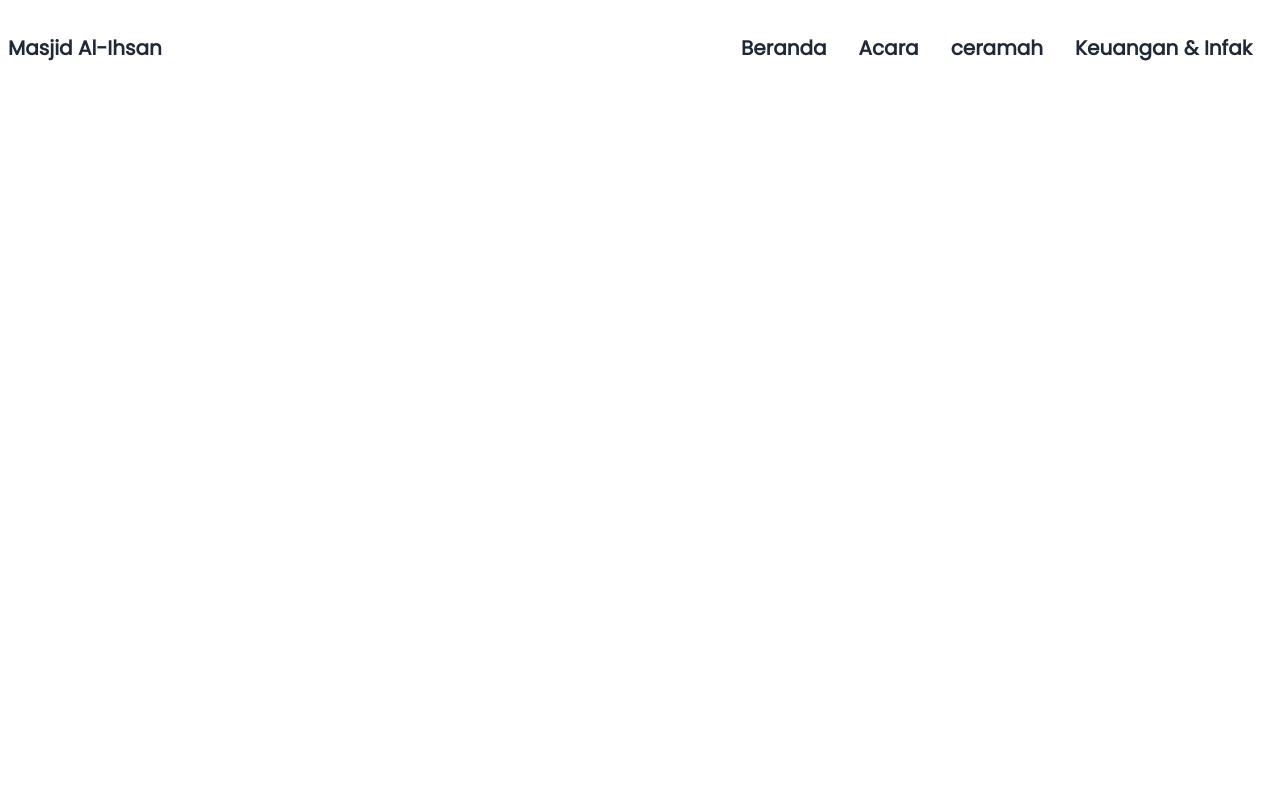
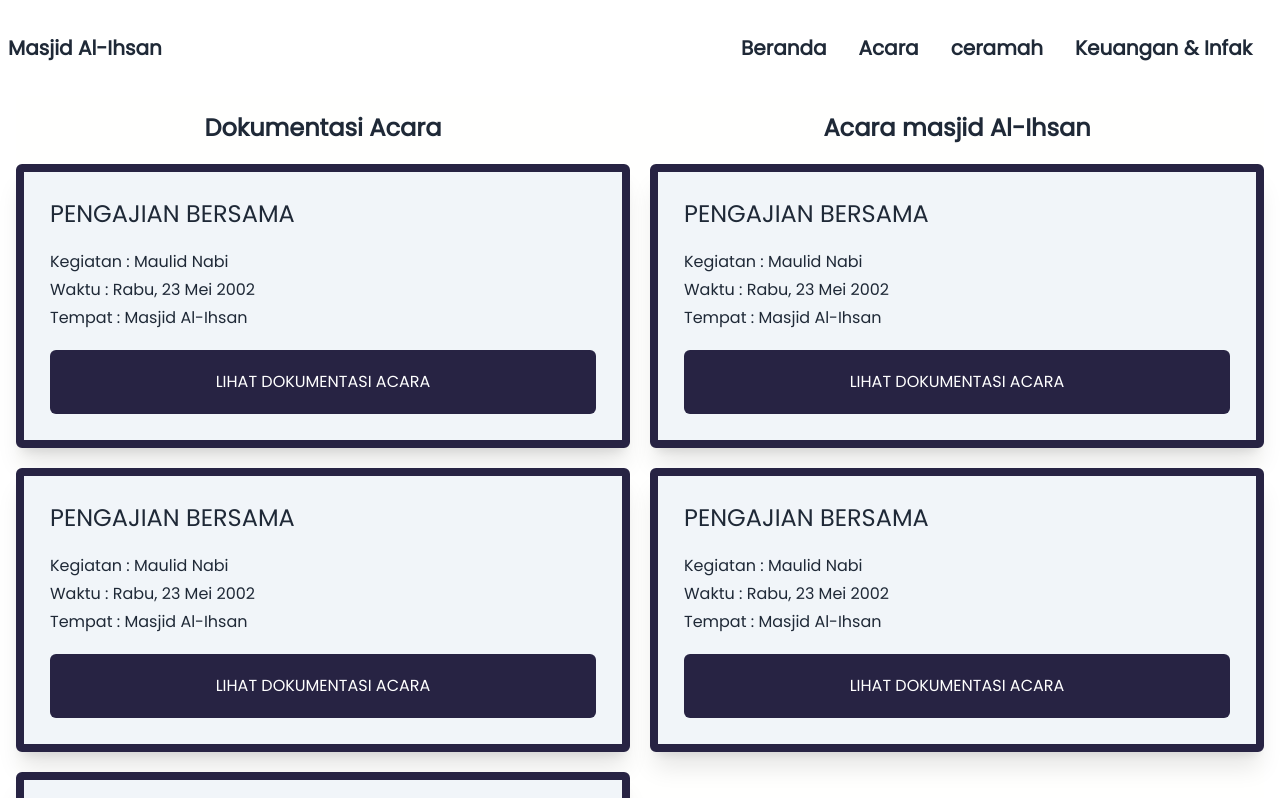
Before and after one commit to 01011001andra/user-final-project, a React (Vite) app: page /acara in a window 1280 px wide. Shown: the top 798 px of the page. Built offline with nearby package versions, Linux system fonts and the light colour scheme.

Commit message:
docs(Beranda): :lipstick: change padding x in layout

```diff
--- a/src/layouts/Layout.jsx
+++ b/src/layouts/Layout.jsx
@@ -4,7 +4,7 @@ const Layout = ({ bg, children, className }) => {
   return (
     <>
       <div className={`${bg && "bg-teritiary"} `}>
-        <div className={`container mx-auto px-2 min-h-screen ${className}`}>
+        <div className={`container mx-auto px-4 min-h-screen ${className}`}>
           {children}
         </div>
       </div>
--- /dev/null
+++ b/src/pages/acara/components/Card.jsx
@@ -0,0 +1,19 @@
+import React from "react";
+
+const Card = () => {
+  return (
+    <div className="w-full border-8 rounded-md border-stroke bg-slate-100 p-[26px] flex flex-col gap-5 shadow-xl">
+      <h1 className="text-2xl">PENGAJIAN BERSAMA</h1>
+      <div className="flex flex-col gap-1">
+        <span>Kegiatan : Maulid Nabi</span>
+        <span>Waktu : Rabu, 23 Mei 2002</span>
+        <span>Tempat : Masjid Al-Ihsan</span>
+      </div>
+      <button className="flex items-center justify-center py-5 text-white rounded-md bg-stroke">
+        LIHAT DOKUMENTASI ACARA
+      </button>
+    </div>
+  );
+};
+
+export default Card;
--- /dev/null
+++ b/src/pages/acara/components/index.js
@@ -0,0 +1,3 @@
+import Card from "./Card";
+
+export { Card };
--- a/src/pages/acara/index.jsx
+++ b/src/pages/acara/index.jsx
@@ -1,11 +1,34 @@
 import React from "react";
 import { Layout, MainLayout } from "../../layouts";
+import { Card } from "./components";
 
 const Acara = () => {
   return (
     <MainLayout title="Acara">
       <Layout>
-        <h1>Acara</h1>
+        <div className="flex flex-col-reverse w-full min-h-screen gap-5 lg:flex-row py-28 bg-main">
+          <div className="flex flex-col w-full gap-5 lg:w-1/2">
+            <h1 className={`text-2xl font-bold text-center`}>
+              Dokumentasi Acara
+            </h1>
+            <div className="flex flex-col gap-5">
+              <Card />
+              <Card />
+              <Card />
+              <Card />
+              <Card />
+            </div>
+          </div>
+          <div className="relative flex flex-col w-full gap-5 lg:w-1/2">
+            <h1 className={`text-2xl font-bold text-center`}>
+              Acara masjid Al-Ihsan
+            </h1>
+            <div className="sticky top-0 right-0 flex flex-col w-full gap-5">
+              <Card />
+              <Card />
+            </div>
+          </div>
+        </div>
       </Layout>
     </MainLayout>
   );
--- a/src/pages/beranda/index.jsx
+++ b/src/pages/beranda/index.jsx
@@ -34,7 +34,10 @@ const Beranda = () => {
         </div>
       </Layout>
       {/* Section 2 */}
-      <Layout bg={true} className="py-[48px] flex flex-col gap-10">
+      <Layout
+        bg={true}
+        className="py-[48px] flex flex-col gap-10  min-h-screen"
+      >
         <h1 className={`${headSubText} text-center `}>Acara</h1>
         <div className="flex flex-col justify-between h-screen gap-5 lg:flex-row">
           <div className="flex flex-col gap-[36px] lg:gap-[96px] w-full  lg:w-1/2 justify-center">
@@ -93,7 +96,8 @@ const Beranda = () => {
       </Layout>
       <Layout
         bg={true}
-        className="py-[48px] flex flex-col h-screen gap-6 lg:gap-16"
+        className="py-[48px] flex flex-col h-screen gap-6 lg:gap-16
+        "
       >
         <h1 className={`${headSubText} text-center`}>Ceramah</h1>
 
```
